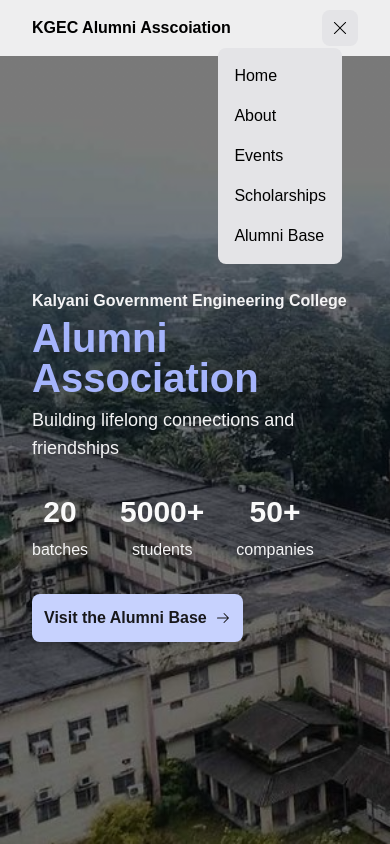
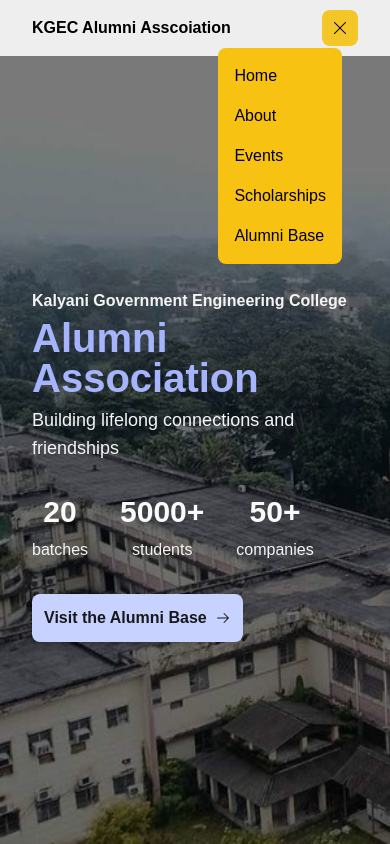
Before and after one commit to kgec-alumni-interaction-cell/website, a Next.js app: page / in a window 390 px wide. Both pictures are taken after a click on the button 340 px from the left and 28 px from the top of the page. Shown: the top 844 px of the page. Built offline with nearby package versions, Linux system fonts and the light colour scheme; a web font is replaced by a local one.

Commit message:
fix: revamped the color scheme of the entire site

```diff
--- a/src/components/navbar/mobile.tsx
+++ b/src/components/navbar/mobile.tsx
@@ -11,7 +11,7 @@
     <div className="lg:hidden ">
       <div className="flex justify-between items-center relative">
         <button
-          className="text-2xl bg-zinc-200 p-2 rounded-lg"
+          className="text-2xl bg-[#f7c212]/90 hover:bg-[#f7c212] p-2 rounded-lg"
           onClick={() => setIsOpen((prev) => !prev)}
         >
           {isOpen ? (
@@ -40,14 +40,14 @@
         </button>
       </div>
       {isOpen && (
-        <div className="flex flex-col absolute top-12 right-12 bg-zinc-200 p-2 rounded-lg">
+        <div className="flex flex-col absolute top-12 right-12 bg-[#f7c212] p-2 rounded-lg">
           {navItems.map((item) => (
             <Link
               href={item.path}
               key={item.name}
               className={`${
-                router.pathname === item.path ? "bg-zinc-300" : ""
-              }hover:bg-zinc-300 rounded-lg p-2`}
+                router.pathname === item.path ? "bg-[#f2f633]" : ""
+              }bg-[#f7c212] hover:bg-[#f3f712] rounded-lg p-2`}
             >
               {item.name}
             </Link>
```
